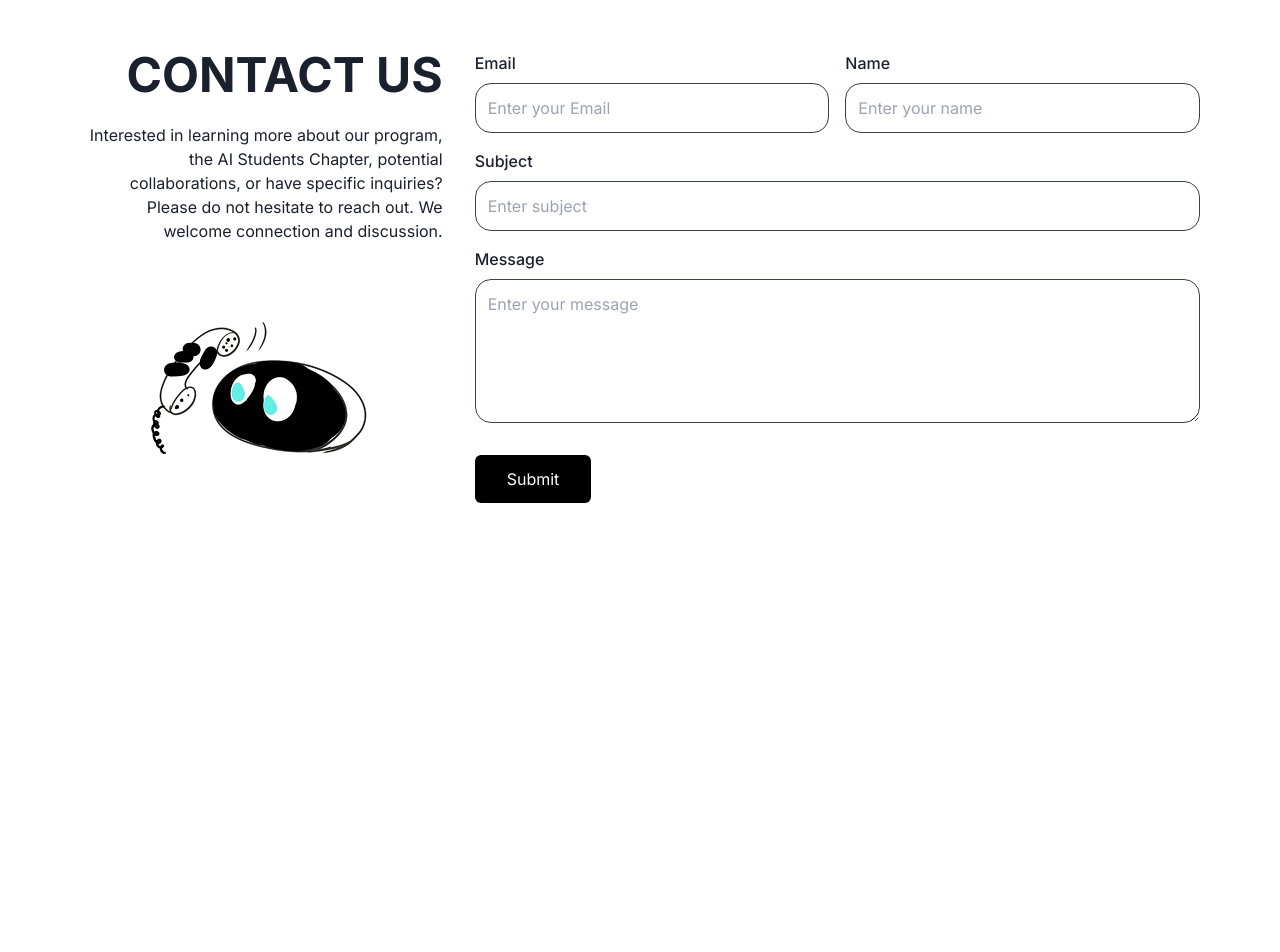
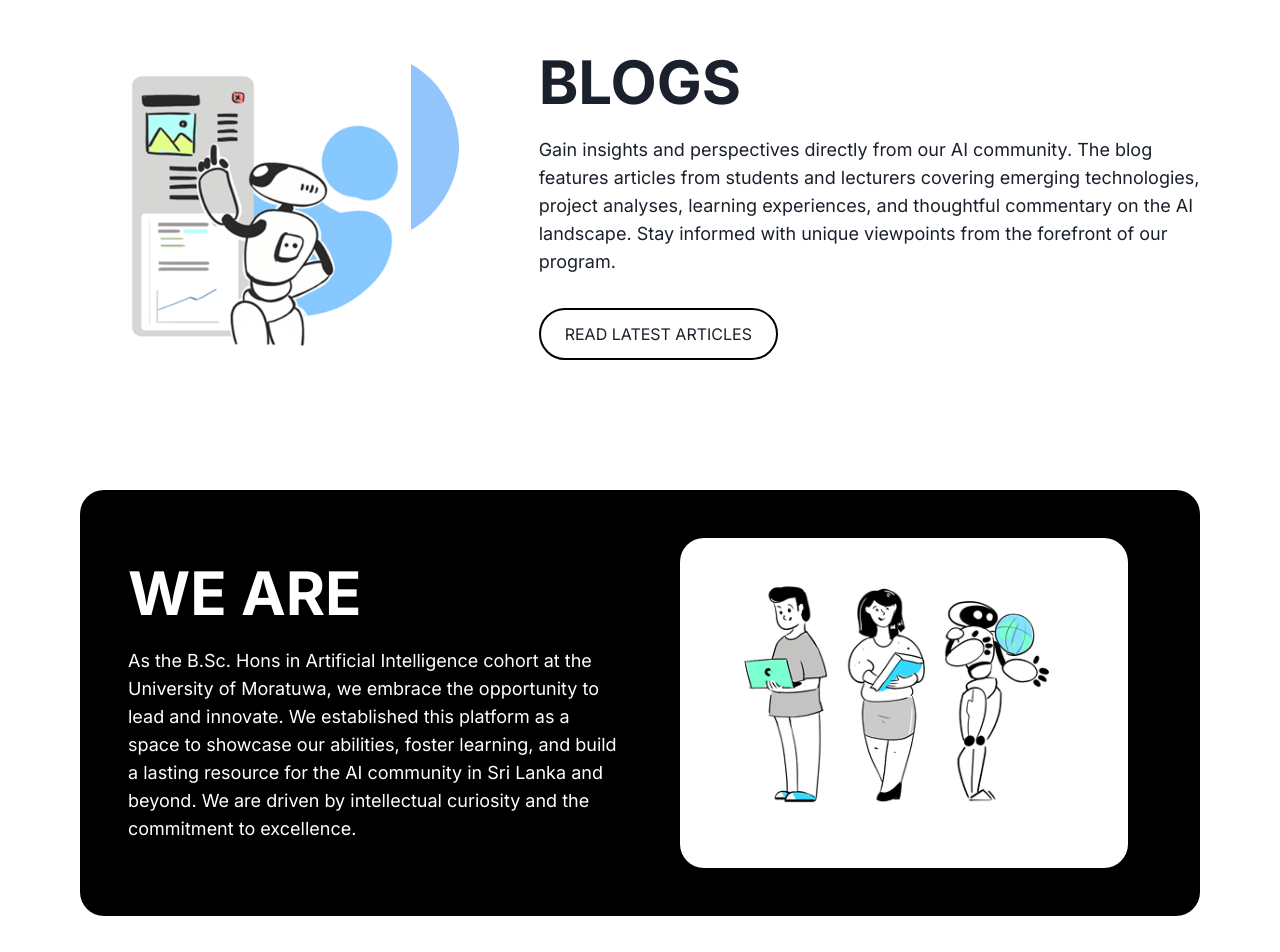
Before and after one commit to comp-math-uom/chapters-frontend, a Next.js app: page / in a window 1280 px wide. Shown: the part 820-1772 px from the top of the page. Before the commit the page ends 1410 px from the top, so only its background shows below. Built offline with nearby package versions, Linux system fonts and the light colour scheme.

Commit message:
Add Blog and WeAre components to enhance landing page content

```diff
--- /dev/null
+++ b/app/components/landing/Blog.jsx
@@ -0,0 +1,44 @@
+import React from "react";
+import Link from "next/link";
+import Image from "next/image";
+
+function Blog() {
+    return (
+        <div className="w-full my-16">
+            <div className="flex flex-col md:flex-row items-center justify-between gap-32">
+                <div className="w-full md:w-1/3">
+                    <div className="relative">
+                        <div className="absolute top-0 right-0 w-48 h-48 bg-blue-300 rounded-full -z-10 translate-x-1/4"></div>
+                        <Image
+                            src={'/img/blog.png'}
+                            width="410"
+                            height="385"
+                            alt="AI Robot with Dashboard"
+                            className="w-full max-w-md mx-auto"
+                        />
+                    </div>
+                </div>
+
+                <div className="w-full md:w-2/3 flex flex-col">
+                    <h2 className="text-6xl font-bold mb-6">BLOGS</h2>
+                    <p className="text-lg mb-8">
+                        Gain insights and perspectives directly from our AI community. The
+                        blog features articles from students and lecturers covering
+                        emerging technologies, project analyses, learning experiences, and
+                        thoughtful commentary on the AI landscape. Stay informed with
+                        unique viewpoints from the forefront of our program.
+                    </p>
+                    <div>
+                        <Link href="/blogs">
+                            <button className="px-6 py-3 border-2 border-black rounded-full hover:bg-black hover:text-white transition-colors duration-300">
+                                READ LATEST ARTICLES
+                            </button>
+                        </Link>
+                    </div>
+                </div>
+            </div>
+        </div>
+    );
+}
+
+export default Blog;
--- /dev/null
+++ b/app/components/landing/WeAre.jsx
@@ -0,0 +1,37 @@
+import React from "react";
+import Image from "next/image";
+
+function WeAre() {
+    return (
+        <div className="w-full bg-black text-white rounded-3xl p-12 my-16">
+            <div className="flex flex-col md:flex-row justify-between items-center gap-8">
+                <div className="w-full md:w-1/2">
+                    <h2 className="text-6xl font-bold mb-6">WE ARE</h2>
+                    <p className="text-lg">
+                        As the B.Sc. Hons in Artificial Intelligence cohort at the
+                        University of Moratuwa, we embrace the opportunity to
+                        lead and innovate. We established this platform as a
+                        space to showcase our abilities, foster learning, and
+                        build a lasting resource for the AI community in Sri Lanka
+                        and beyond. We are driven by intellectual curiosity and
+                        the commitment to excellence.
+                    </p>
+                </div>
+
+                <div className="w-full md:w-1/2 flex justify-center">
+                    <div className="bg-white p-6 rounded-3xl w-full max-w-md">
+                        <Image
+                            width="429"
+                            height="303"
+                            src={'/img/weare.png'}
+                            alt="AI Students Illustration"
+                            className="w-full h-auto"
+                        />
+                    </div>
+                </div>
+            </div>
+        </div>
+    );
+}
+
+export default WeAre;
--- a/app/page.jsx
+++ b/app/page.jsx
@@ -2,6 +2,8 @@ import React from "react";
 import Navbar from "./components/common/Navbar";
 import HeroSection from "./components/landing/HeroSection";
 import ContactUs from "@/app/components/landing/ContactUs";
+import WeAre from "@/app/components/landing/WeAre";
+import Blog from "@/app/components/landing/Blog";
 // import AchievementsSection from "./components/landing/AchievementsSection";
 
 export default function Home() {
@@ -10,6 +12,8 @@ export default function Home() {
             <Navbar/>
             <main className="flex flex-col w-full container px-20 mt-20">
                 <HeroSection />
+                <Blog />
+                <WeAre />
                 <ContactUs />
                 {/* You can add more sections here as you develop them */}
             </main>
```
Also changed, not shown: public/img/blog.png (added), public/img/weare.png (added).
